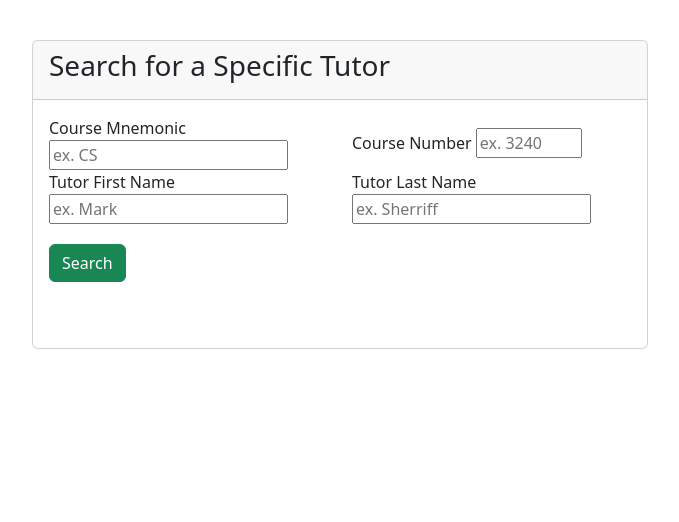
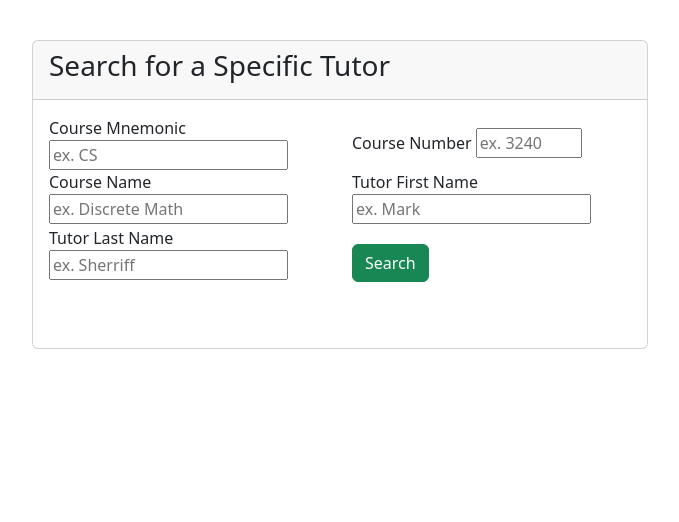
Before and after one commit to hayden-johnson02/TutorMe, a Django app: page /view_tutors/ in a window 1280 px wide. Shown: the part 56-578 px from the top of the page, without its empty margins (300-979 px from the left). Run offline with Django 4.2, Linux system fonts and the light colour scheme; the visitor is signed in with stand-in values (Sample User, id 1); data comes from the database, SQL or seed files in the repository; some libraries are stand-ins or nearby versions.

Commit message:
Search now working for course mnemonic and number. Button added on search view for course name (not yet implemented)

```diff
--- a/tutorme/templates/view_tutors.html
+++ b/tutorme/templates/view_tutors.html
@@ -11,7 +11,7 @@
             </div>
 
     <div class="card-body" id="searchC">
-                <form action="#searchC" method="get">
+                <form action="#searchC" method="GET">
                     {% csrf_token %}
                     <div class="row align-items-center">
                         <div class="col">
@@ -21,6 +21,10 @@
                         <div class="col">
                             <label for="number">Course Number</label>
                             <input name="number" type="number" placeholder="ex. 3240" min="0" max="9999">
+                        </div>
+                        <div class="col">
+                            <label for="course_name">Course Name</label>
+                            <input name="course_name_name" type="text" placeholder="ex. Discrete Math" maxlength="32">
                         </div>
                         <div class="col">
                             <label for="first_name">Tutor First Name</label>
--- a/tutorme/views.py
+++ b/tutorme/views.py
@@ -143,22 +143,30 @@ def delete_profile_view(request):
 def tutor_list(request):
     if request.user.profile.is_student and request.method=='GET' and 'searchTutors' in request.GET:
         subject = request.GET.get('subject')
-        course = request.GET.get('number')
+        course_num = request.GET.get('number')
         first_name = request.GET.get('first_name')
         last_name = request.GET.get('last_name')
         possible_tutors = list(Profile.objects.filter(is_tutor=True))
+        possible_ids = []
+
         if subject != '':
             for current_course in Course.objects.all():
-                if str(current_course.subject) != str(subject):
-                    tutor_id = current_course.profile_id
-                    if len(possible_tutors) != 0:
-                        possible_tutors.remove(Profile.objects.get(pk=tutor_id))
-        if course != '':
+                possible_ids.append(current_course.subject)
+                if str(current_course.subject) == str(subject):
+                    possible_ids.append(str(current_course.profile.id))
+            for tutor in possible_tutors:
+                if str(tutor.id) not in possible_ids:
+                    possible_tutors.remove(Profile.objects.get(pk=tutor.id))
+
+        possible_ids = []
+        if course_num != '':
             for current_course in Course.objects.all():
-                if str(current_course.catalog_number) != str(course):
-                    tutor_id = current_course.profile_id
-                    if len(possible_tutors) != 0:
-                        possible_tutors.remove(Profile.objects.get(pk=tutor_id))
+                if str(current_course.catalog_number) == str(course_num):
+                    possible_ids.append(current_course.profile.id)
+            for tutor in possible_tutors:
+                if tutor.id not in possible_ids:
+                    possible_tutors.remove(Profile.objects.get(pk=tutor.id))
+
         if first_name != '':
             for tutor in possible_tutors:
                 if str(tutor.first_name) != str(first_name):
@@ -171,7 +179,7 @@ def tutor_list(request):
                         possible_tutors.remove(Profile.objects.get(pk=tutor.id))
         if len(possible_tutors) == 0:
             possible_tutors = None
-        return render(request, 'view_tutors.html', {'tutor_list': possible_tutors})
+        return render(request, 'view_tutors.html', {'tutor_list': possible_tutors, 'possible_ids': possible_ids})
     return render(request, 'view_tutors.html', {'tutor_list': Profile.objects.filter(is_tutor=True)})
 
 @login_required(login_url='/login/')
```
